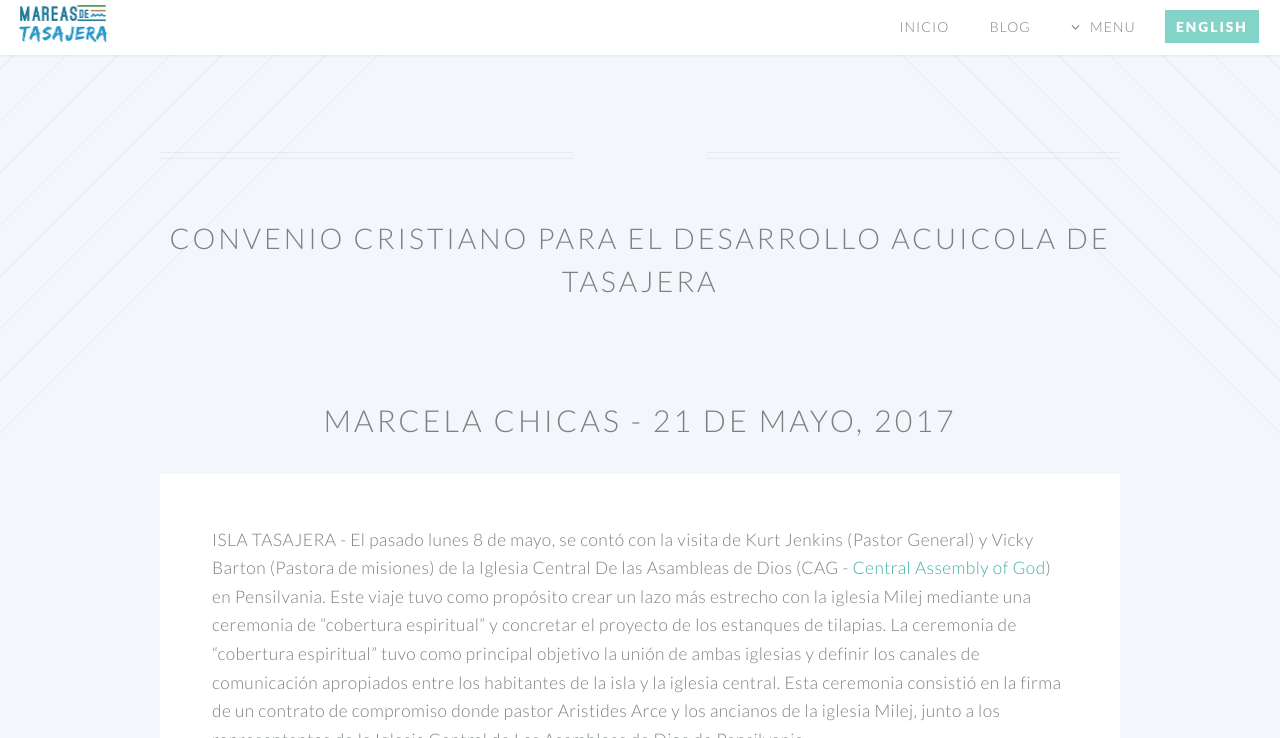
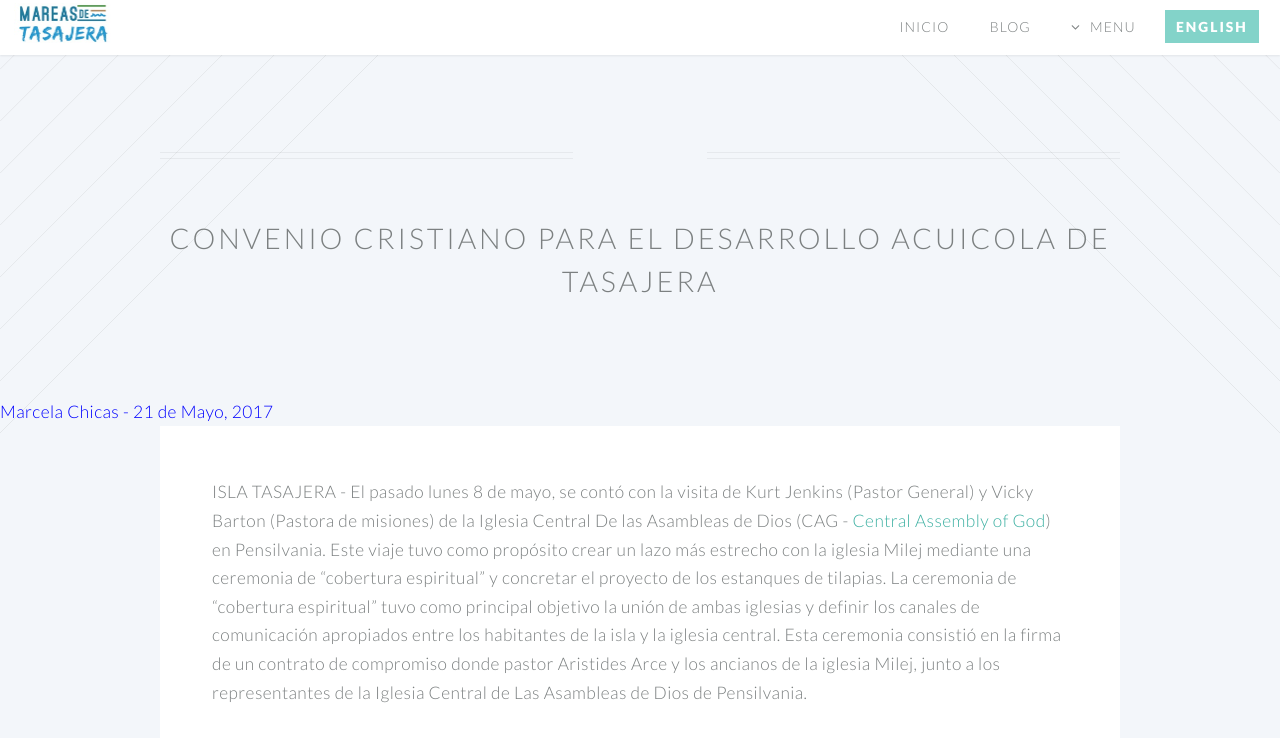
Before and after one commit to danteo90/danteo90.github.io, a Jekyll site: the page built from blog_1.html, in a window 1280 px wide and 1400 px high, cut to the strip 0-738 px from the top of the window. Built offline with Jekyll 4.4.1, drawn with Linux system fonts in a browser that asks for light colours; some of the changed text lies outside the part shown.

Commit message:
Update blog_1.html

```diff
--- a/blog_1.html
+++ b/blog_1.html
@@ -1,11 +1,7 @@
 ---
 layout: default
 ---
-<style>
-p.ex1 {
-    margin-left: 15px;
-}
-</style>
+
     <article id="main">
   <header class="special container">
     <h2 class="post-title">Convenio Cristiano para el desarrollo acuicola de Tasajera</h2>
@@ -13,7 +9,7 @@ p.ex1 {
   </header>
 
 <!--   -->
-              <h4>Marcela Chicas - 21 de Mayo, 2017</h4>
+        <span style="color: blue"><em>Marcela Chicas</em> - 21 de Mayo, 2017</span>
 
   <section class="style4 wrapper container">
 
@@ -21,7 +17,7 @@ p.ex1 {
 
       <div id='container'>
  <img src="danteo90.github.io/images/DSCN7713.JPG" width="400px" height="295px" alt="foto dscn 7852" style='float: left;'/>
-<p class="ex1">El segundo propósito de la visita fue concretar el proyecto de los estanques de tilapias, ya que los representantes tuvieron diversas reuniones, con el que será el encargado de la construcción del muro perimetral del terreno designado para la construcción de los estanques, también se reunieron con uno de los representantes de CORDES que estará a cargo de la capacitación de las familias que participaran en el proyecto; así como también en la asesoría pertinente durante todo el proceso. El encargado de este proyecto será el pastor Aristides Arce con el cual también tuvieron reuniones que definieron los canales de comunicaciones y la distribución del financiamiento del proyecto.</p>
+<p style="margin-right: 15px;">El segundo propósito de la visita fue concretar el proyecto de los estanques de tilapias, ya que los representantes tuvieron diversas reuniones, con el que será el encargado de la construcción del muro perimetral del terreno designado para la construcción de los estanques, también se reunieron con uno de los representantes de CORDES que estará a cargo de la capacitación de las familias que participaran en el proyecto; así como también en la asesoría pertinente durante todo el proceso. El encargado de este proyecto será el pastor Aristides Arce con el cual también tuvieron reuniones que definieron los canales de comunicaciones y la distribución del financiamiento del proyecto.</p>
 </div>
 
       <p>Se comunico la iglesia Central de Pennsylvania no es dueno del proyecto, sino que es un proyecto destinado y administrado por la comunidad, por lo que ellos serán solo los facilitadores. Las familias que serán beneficiadas se comprometieron con ayudar con mano de obra durante la construcción de las distintas fases del proyecto. Así como también a asistir a todas las capacitaciones que se impartirán para el uso y mantenimiento correcto de los estanques y de las tilapias.</p>
```
Also changed, not shown: other parts of blog_1.html (+0 -1 lines).
